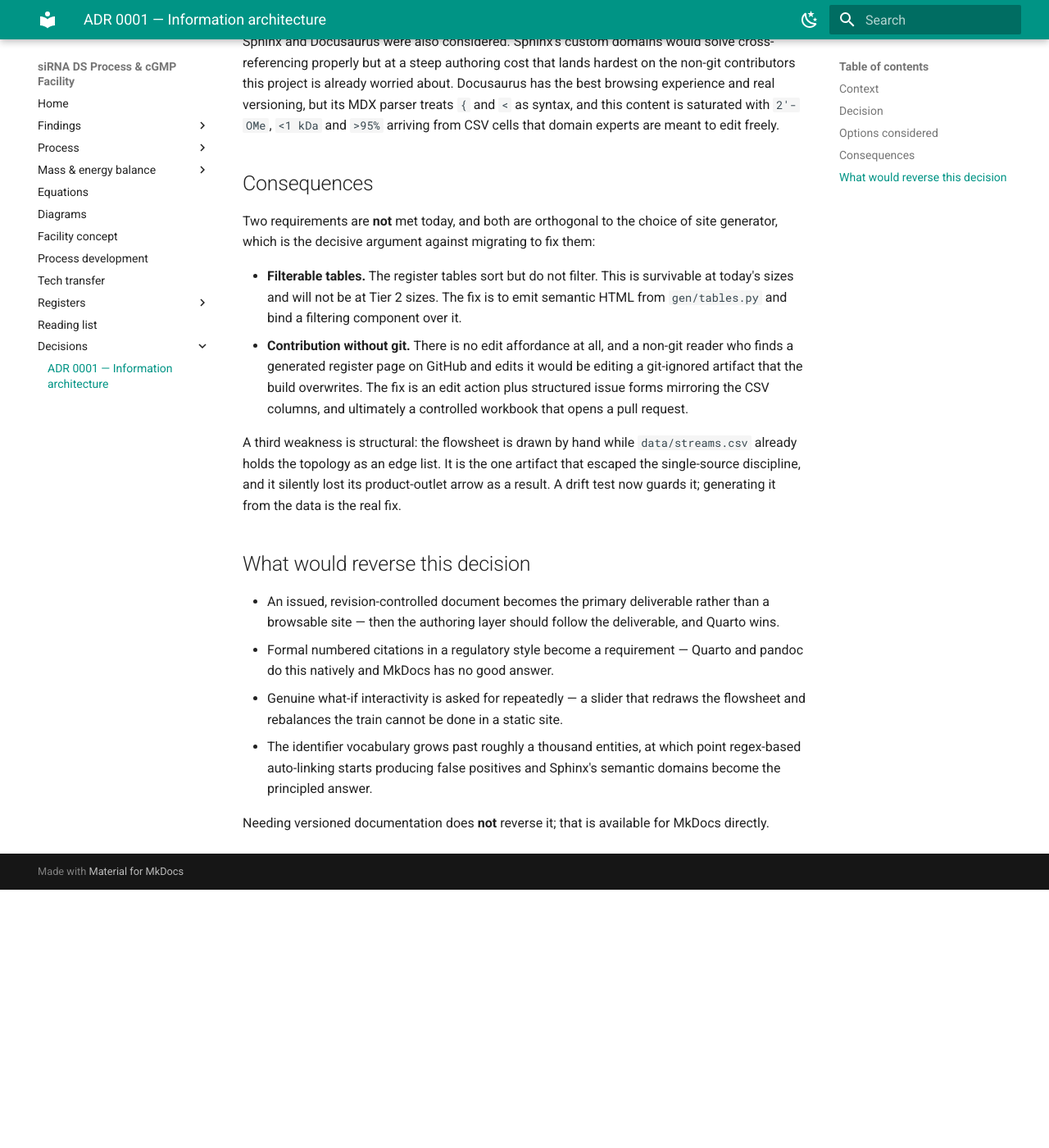
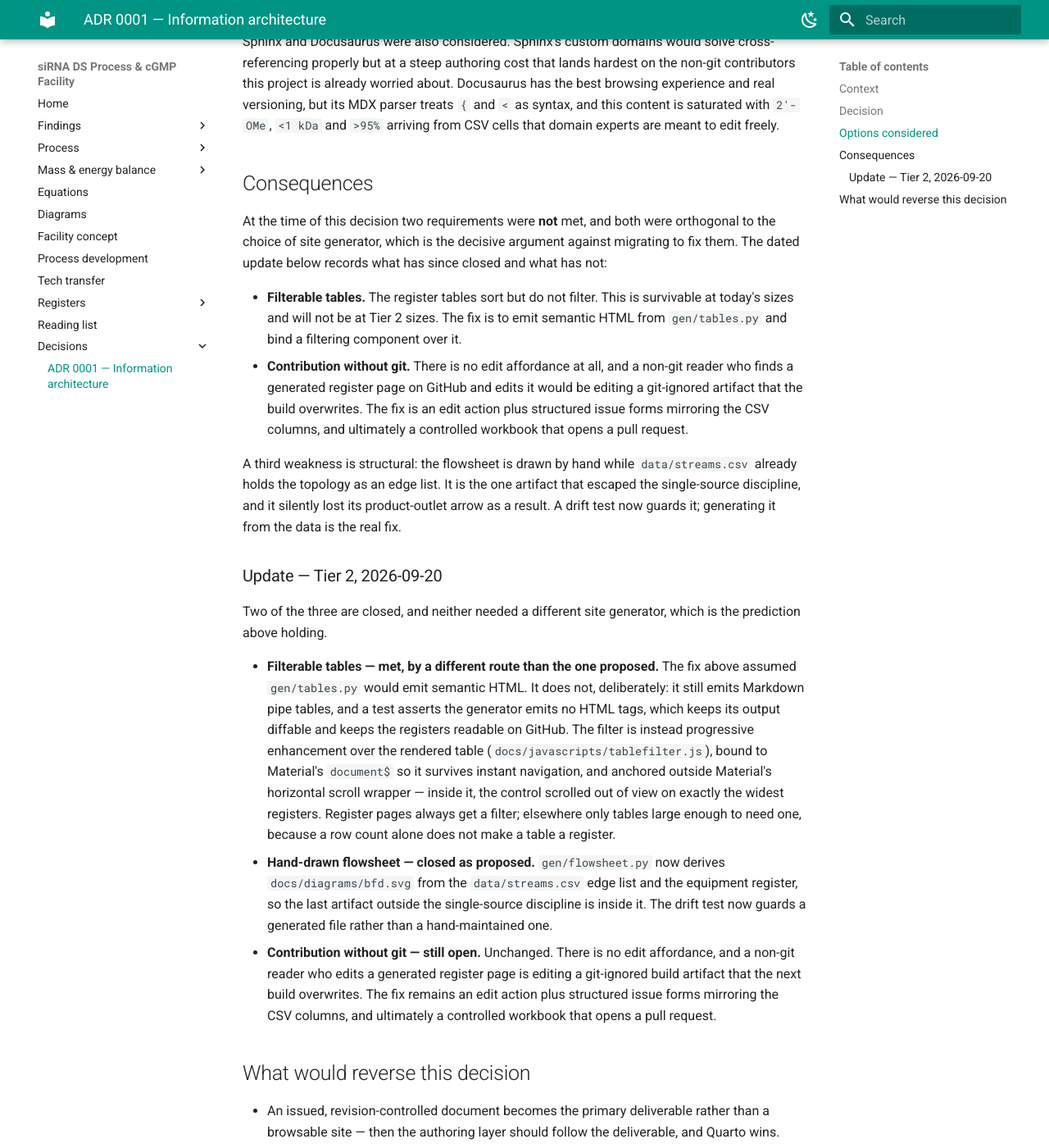
Before and after one commit to theqtl/HelloWorld, an MkDocs documentation site: the page built from docs/adr/0001-information-architecture.md, in a window 1280 px wide and 1400 px high, scrolled down 1720 px. Shown: the whole window at 82% size. Built offline with MkDocs 1.6.1 and Material for MkDocs 9.7.7, drawn with Linux system fonts in a browser that asks for light colours; comment, search, counter and statistics services are not loaded; before the commit the page ends 2805 px from its top, so only the background shows below that.

Commit message:
Correct the status claims Tier 2 made stale
The ADR and the two status blurbs still described the repo as Tier 1 and
listed as unmet two requirements this branch delivered.

- ADR-0001 Consequences: the original assessment stays as the dated record
  and an Update records what closed. Filterable tables are met, but NOT by
  the route the ADR proposed: gen/tables.py still emits Markdown, guarded by
  a test that it emits no HTML tags, and the filter is progressive
  enhancement over the rendered table instead. The hand-drawn flowsheet is
  closed as proposed - bfd.svg now derives from data/streams.csv.
  Contribution without git is unchanged and still open.
- README Status and docs/index.md: the full energy balance and CIP/SIP are
  no longer pending, so the Tier-3 remainder is named specifically (facility
  capital concept, PFDs with instrument tags, control strategy) rather than
  by a stale list.

python -m pytest gen -q -> 51 passed; python -m gen.build clean;
mkdocs build --strict exit 0.

Co-Authored-By: Claude Opus 5 <noreply@anthropic.com>
Claude-Session: https://claude.ai/code/session_01GpiL4wv7AoYcMckDJgJvSF

```diff
--- a/docs/adr/0001-information-architecture.md
+++ b/docs/adr/0001-information-architecture.md
@@ -68,8 +68,9 @@ MDX parser treats `{` and `<` as syntax, and this content is saturated with `2'-
 
 ## Consequences
 
-Two requirements are **not** met today, and both are orthogonal to the choice of site generator,
-which is the decisive argument against migrating to fix them:
+At the time of this decision two requirements were **not** met, and both were orthogonal to the
+choice of site generator, which is the decisive argument against migrating to fix them. The dated
+update below records what has since closed and what has not:
 
 - **Filterable tables.** The register tables sort but do not filter. This is survivable at today's
   sizes and will not be at Tier 2 sizes. The fix is to emit semantic HTML from `gen/tables.py` and
@@ -84,6 +85,29 @@ holds the topology as an edge list. It is the one artifact that escaped the sing
 and it silently lost its product-outlet arrow as a result. A drift test now guards it; generating it
 from the data is the real fix.
 
+### Update — Tier 2, 2026-09-20
+
+Two of the three are closed, and neither needed a different site generator, which is the prediction
+above holding.
+
+- **Filterable tables — met, by a different route than the one proposed.** The fix above assumed
+  `gen/tables.py` would emit semantic HTML. It does not, deliberately: it still emits Markdown pipe
+  tables, and a test asserts the generator emits no HTML tags, which keeps its output diffable and
+  keeps the registers readable on GitHub. The filter is instead progressive enhancement over the
+  rendered table (`docs/javascripts/tablefilter.js`), bound to Material's `document$` so it survives
+  instant navigation, and anchored outside Material's horizontal scroll wrapper — inside it, the
+  control scrolled out of view on exactly the widest registers. Register pages always get a filter;
+  elsewhere only tables large enough to need one, because a row count alone does not make a table a
+  register.
+- **Hand-drawn flowsheet — closed as proposed.** `gen/flowsheet.py` now derives
+  `docs/diagrams/bfd.svg` from the `data/streams.csv` edge list and the equipment register, so the
+  last artifact outside the single-source discipline is inside it. The drift test now guards a
+  generated file rather than a hand-maintained one.
+- **Contribution without git — still open.** Unchanged. There is no edit affordance, and a non-git
+  reader who edits a generated register page is editing a git-ignored build artifact that the next
+  build overwrites. The fix remains an edit action plus structured issue forms mirroring the CSV
+  columns, and ultimately a controlled workbook that opens a pull request.
+
 ## What would reverse this decision
 
 - An issued, revision-controlled document becomes the primary deliverable rather than a browsable
```
Also changed, not shown: README.md (+11 -7 lines), docs/index.md (+7 -5 lines).
